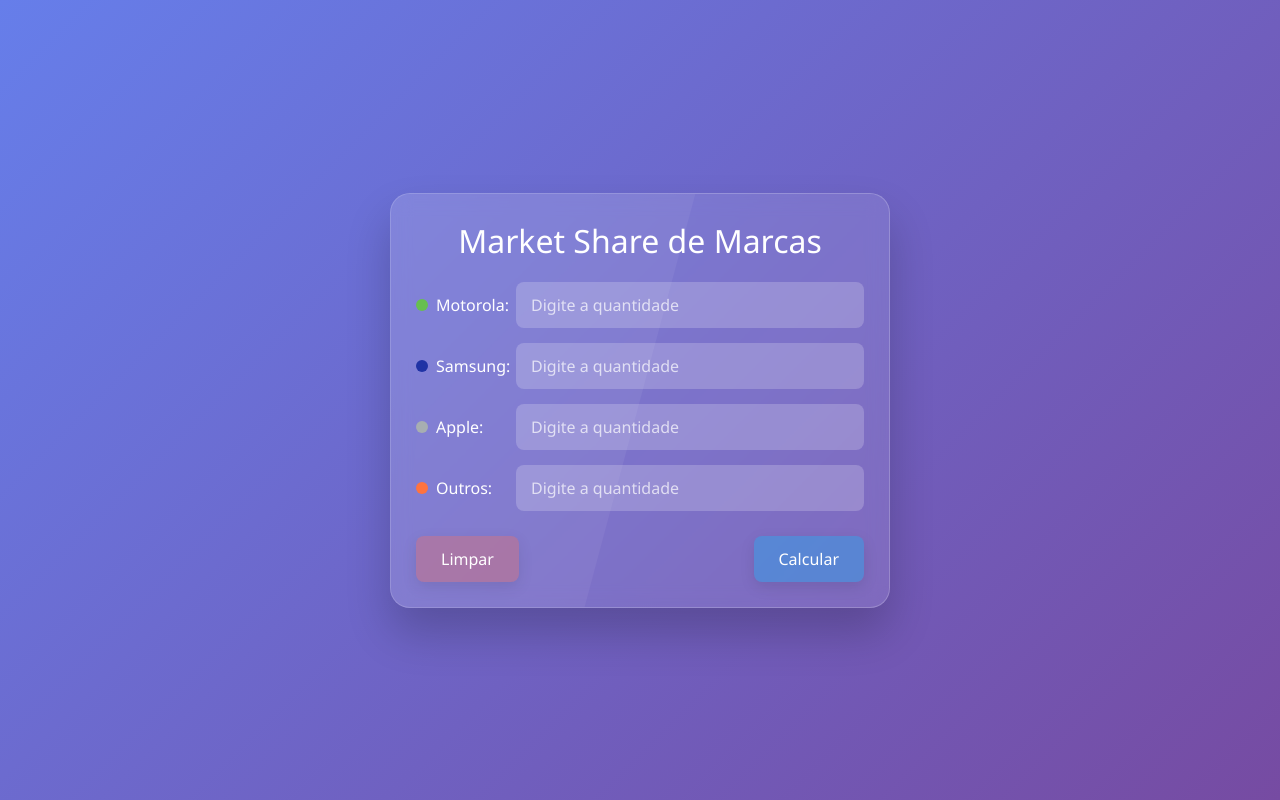
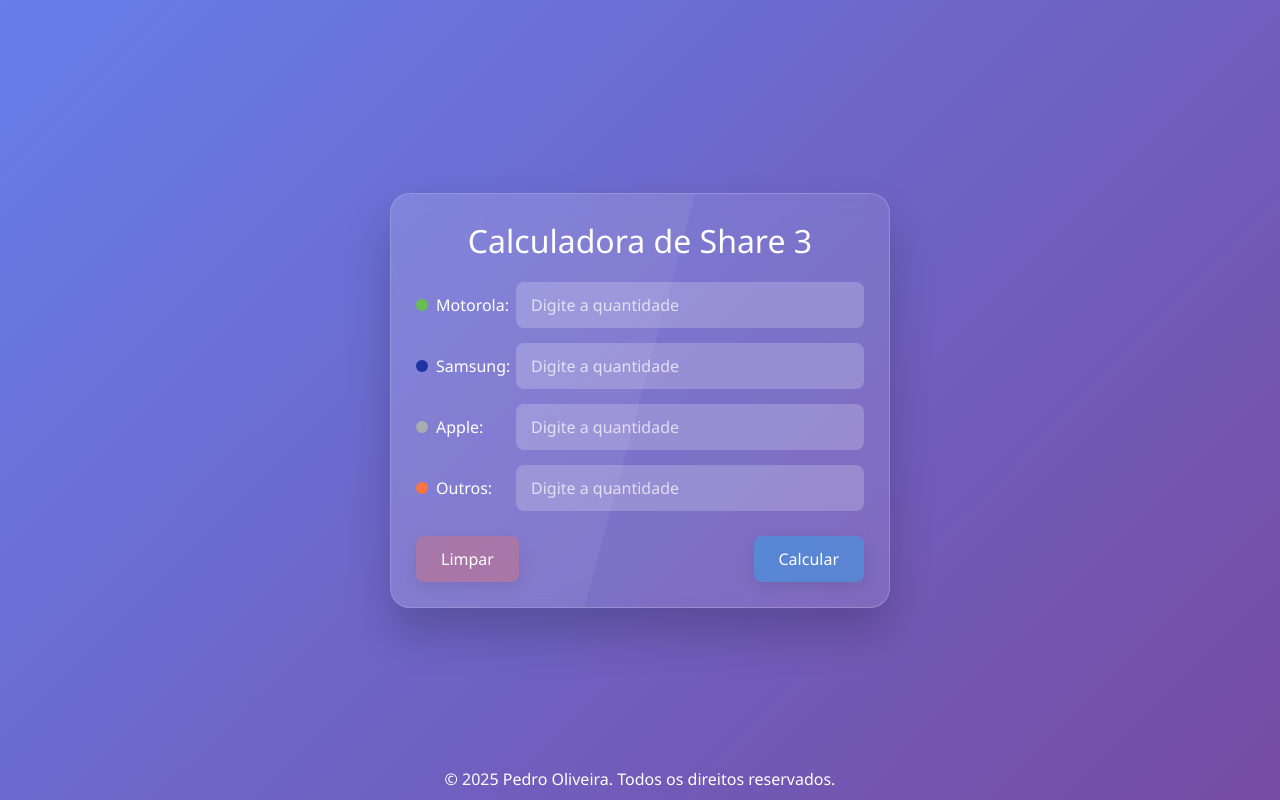
Before and after one commit to pedrospoliveira/calculadora-share, a plain HTML site: page index.html in a window 1280 px wide. Drawn offline with Linux system fonts and the light colour scheme.

Commit message:
Update index.html

```diff
--- a/index.html
+++ b/index.html
@@ -3,7 +3,7 @@
 <head>
     <meta charset="UTF-8">
     <meta name="viewport" content="width=device-width, initial-scale=1.0">
-    <title>Calculadora de Market Share</title>
+    <title>Calculadora de Share 3</title>
     <style>
         * {
             margin: 0;
@@ -164,7 +164,7 @@
 </head>
 <body>
     <div class="calculator">
-        <h1>Market Share de Marcas</h1>
+        <h1>Calculadora de Share 3</h1>
 
         <div class="input-group">
             <label for="motorola"><span class="brand-color motorola"></span>Motorola:</label>
@@ -259,5 +259,20 @@
             document.getElementById('results').style.display = 'none';
         }
     </script>
+    <style>
+    footer {
+      position: fixed;
+      bottom: 0;
+      width: 100%;
+      background-color: #22222200;
+      color: white;
+      text-align: center;
+      padding: 10px;
+    }
+  </style>
+
+  <footer>
+    © 2025 Pedro Oliveira. Todos os direitos reservados.
+  </footer>
 </body>
 </html>
```
